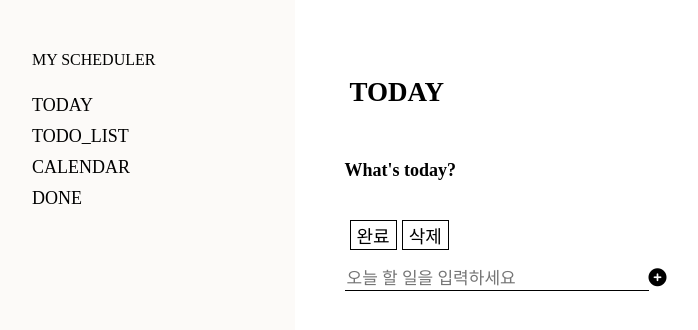
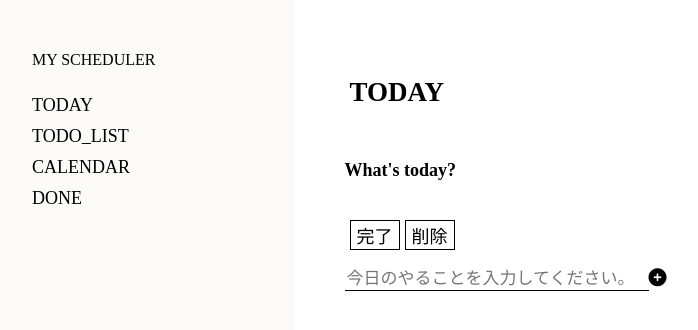
Before and after one commit to hyoni91/TodoList, a React (Create React App) app in the folder todolist/: page /pr_list in a window 1280 px wide. Shown: the top 330 px of the page, without its empty margins (3-701 px from the left). Built offline with nearby package versions, Linux system fonts and the light colour scheme; a web font is replaced by a local one.

Commit message:
日本語へ変更

```diff
--- a/todolist/src/private/Task.js
+++ b/todolist/src/private/Task.js
@@ -76,15 +76,15 @@ const Task = () => {
       <h2>TODO LIST</h2>
       <h4>Write down your goals or to-dos.</h4>
       <div className='todo-button'>
-          <button type='button' onClick={()=> {completedTask()}}>완료</button>
-          <button type='button' onClick={()=>{removeTask()}}>삭제</button>
+          <button type='button' onClick={()=> {completedTask()}}>完了</button>
+          <button type='button' onClick={()=>{removeTask()}}>削除</button>
         </div>
         <div className='addTask-div'>
           <input
             className='addtask-text'
             type='text'
             value={inputValue}
-            placeholder="목표 또는 계획을 입력하세요."
+            placeholder="計画や目標を入力してください。"
             onChange={(e)=>{
               setInputValue(e.target.value)
             }}
--- a/todolist/src/private/Todo.js
+++ b/todolist/src/private/Todo.js
@@ -70,8 +70,8 @@ const Todo = () => {
       <h4>What's today?</h4>
       <div>
         <div className='todo-button'>
-          <button type='button'>완료</button>
-          <button type='button' onClick={()=>{removeTodo()}}>삭제</button>
+          <button type='button'>完了</button>
+          <button type='button' onClick={()=>{removeTodo()}}>削除</button>
         </div>
         <div>
         <div className='addTask-div'>
@@ -79,7 +79,7 @@ const Todo = () => {
             className='addtask-text'
             value={inputValue}
             type='text'
-            placeholder="오늘 할 일을 입력하세요"
+            placeholder="今日のやることを入力してください。"
             onChange={(e)=>{
               setInputValue(e.target.value)
             }}
```
